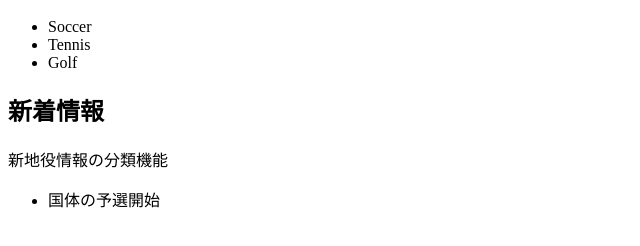
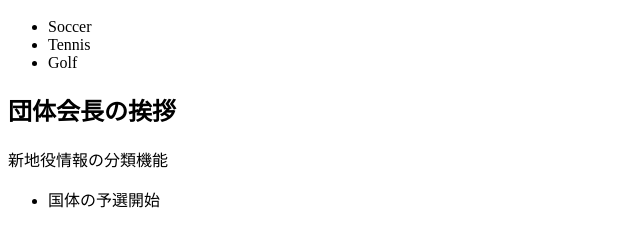
Before and after one commit to koushiki36/spors, a plain HTML site: page index.html in a window 1280 px wide. Shown: the part 48-294 px from the top of the page, without its empty margins (0-640 px from the left). Drawn offline with Linux system fonts and the light colour scheme.

Commit message:
会長挨拶追加

```diff
--- a/index.html
+++ b/index.html
@@ -4,7 +4,7 @@
     <li>Tennis</li>
     <li>Golf</li>
 </ul>
-<h2>新着情報</h2>
+<h2>団体会長の挨拶</h2>
 <p>新地役情報の分類機能</p>
 <ul>
     <li>国体の予選開始</li>
```
